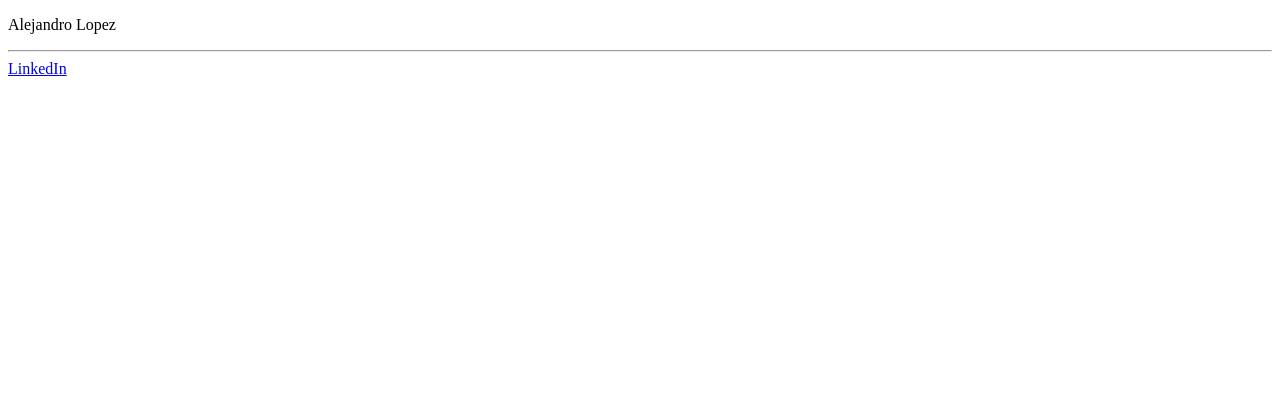
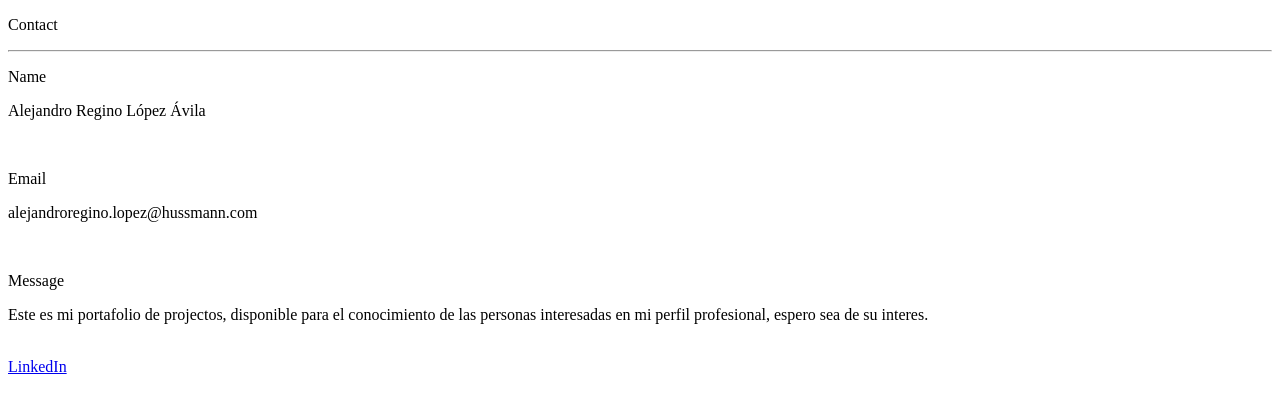
Before and after one commit to xanderlav/Basic-Portfolio, a plain HTML site: page contact.html in a window 1280 px wide. Drawn offline with Linux system fonts and the light colour scheme.

Commit message:
ultimos cambios

```diff
--- a/contact.html
+++ b/contact.html
@@ -5,10 +5,20 @@
     </head>
     <body>
         <div>
-            <p>Alejandro Lopez</p>
+            <p>Contact</p>
         </div>
         <hr>
-
+        <p>Name</p>
+        <p>Alejandro Regino López Ávila</p>
+        <br>
+        <p>Email</p>
+        <p>alejandroregino.lopez@hussmann.com</p>
+        <br>
+        <p>Message</p>
+        <p>
+            Este es mi portafolio de projectos, disponible para el conocimiento de las personas interesadas en mi perfil profesional, espero sea de su interes.
+        </p>
+        <br>
         <a href="https://www.linkedin.com/in/alejandrolopezavila/">LinkedIn</a>
     </body>
 </html>
```
